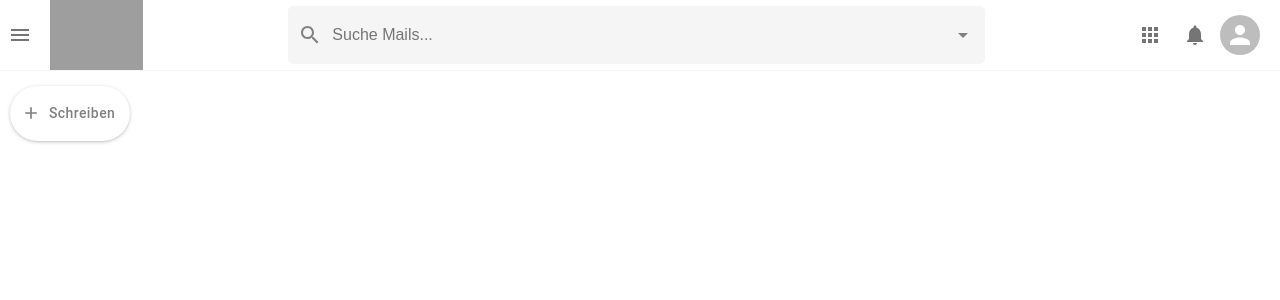
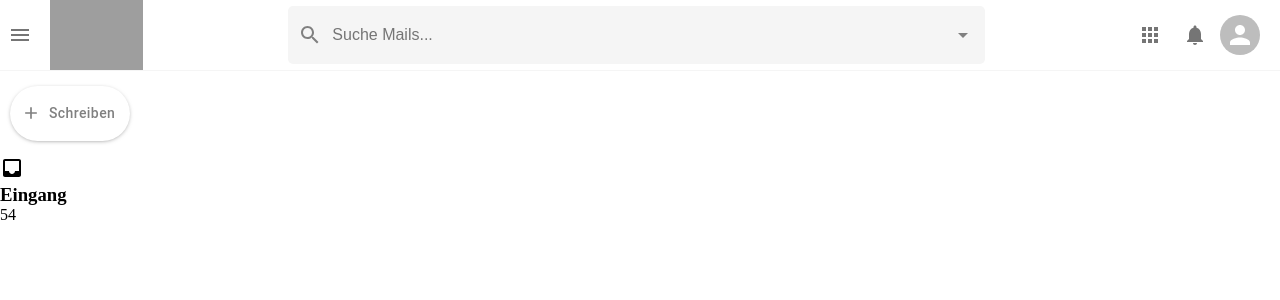
Before and after one commit to Berkin571/gmail-clone, a React (Vite) app: page / in a window 1280 px wide. Shown: the top 300 px of the page. Built offline with nearby package versions, Linux system fonts and the light colour scheme; grey boxes are pictures that could not be loaded.

Commit message:
feat: sidebaroption

```diff
--- /dev/null
+++ b/src/components/sidebar/sidebar-option/sidebar-option.component.tsx
@@ -0,0 +1,17 @@
+import "./sidebar-option.scss";
+
+type SidebarOptionProps = {
+  Icon: any;
+  title: string;
+  number: number;
+};
+
+export function SidebarOption({ Icon, title, number }: SidebarOptionProps) {
+  return (
+    <div className="sidebarOption">
+      <Icon />
+      <h3>{title}</h3>
+      <p>{number}</p>
+    </div>
+  );
+}
--- a/src/components/sidebar/sidebar.component.tsx
+++ b/src/components/sidebar/sidebar.component.tsx
@@ -2,6 +2,8 @@ import "./sidebar.scss";
 
 import { Button } from "@mui/material";
 import AddIcon from "@mui/icons-material/Add";
+import InboxIcon from "@mui/icons-material/Inbox";
+import { SidebarOption } from "./sidebar-option/sidebar-option.component";
 
 export function Sidebar() {
   return (
@@ -12,6 +14,8 @@ export function Sidebar() {
       >
         Schreiben
       </Button>
+
+      <SidebarOption Icon={InboxIcon} title="Eingang" number={54} />
     </div>
   );
 }
--- a/tsconfig.json
+++ b/tsconfig.json
@@ -5,6 +5,7 @@
     "lib": ["ES2020", "DOM", "DOM.Iterable"],
     "module": "ESNext",
     "skipLibCheck": true,
+    "noImplicitAny": false,
 
     /* Bundler mode */
     "moduleResolution": "bundler",
@@ -15,7 +16,7 @@
     "jsx": "react-jsx",
 
     /* Linting */
-    "strict": true,
+    "strict": false,
     "noUnusedLocals": true,
     "noUnusedParameters": true,
     "noFallthroughCasesInSwitch": true
```
Also changed, not shown: src/components/sidebar/sidebar-option/sidebar-option.scss (added).
